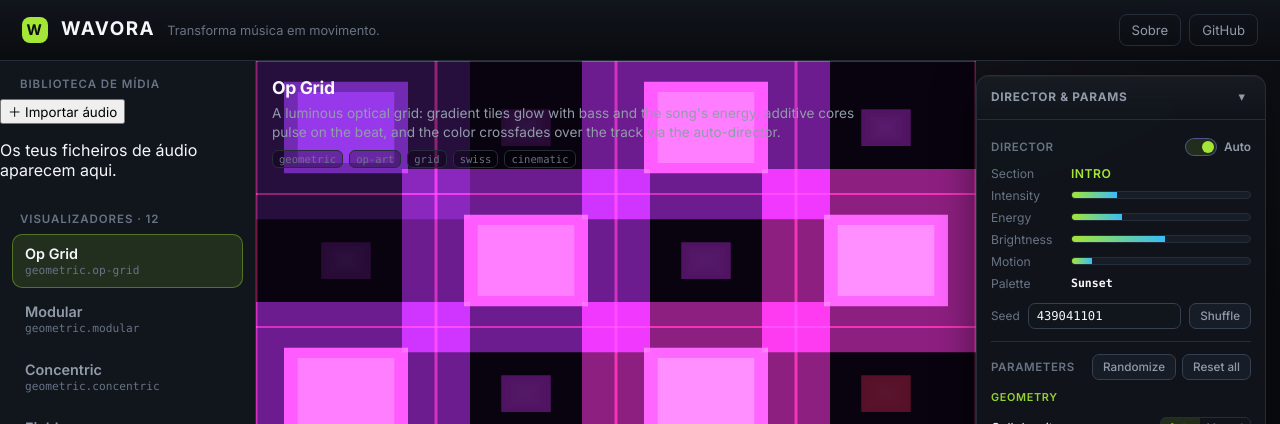
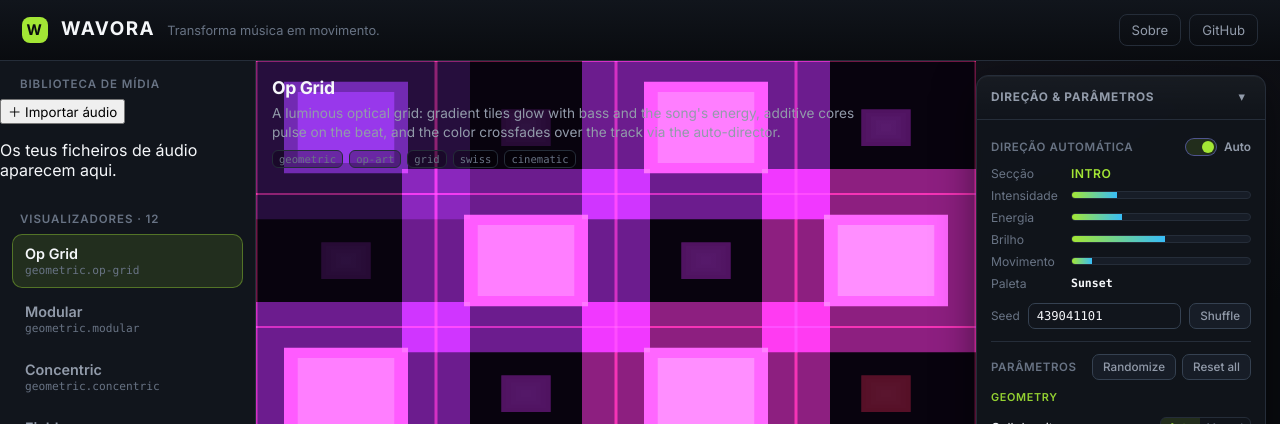
Before and after one commit to monsterdevsocialking/WAVORA, a React (Vite) app in the folder apps/gallery/: page / in a window 1280 px wide. Shown: the top 424 px of the page. Built offline with nearby package versions, Linux system fonts and the light colour scheme.

Commit message:
i18n: localize WAVORA property controls

```diff
--- a/apps/gallery/src/ControlPanel.tsx
+++ b/apps/gallery/src/ControlPanel.tsx
@@ -60,7 +60,7 @@ function groupSchema(
   const order: string[] = [];
   const byGroup = new Map<string, ParamSchema[]>();
   for (const p of schema) {
-    const g = p.group ?? "Parameters";
+    const g = p.group ?? "Parâmetros";
     if (!byGroup.has(g)) {
       byGroup.set(g, []);
       order.push(g);
@@ -203,12 +203,12 @@ export function ControlPanel(props: ControlPanelProps): JSX.Element {
   return (
     <div className={`panel${collapsed ? " collapsed" : ""}`} data-testid="control-panel">
       <div className="panel-header">
-        <span className="panel-title">Director &amp; Params</span>
+        <span className="panel-title">Direção &amp; Parâmetros</span>
         <button
           type="button"
           className="panel-toggle"
           aria-expanded={!collapsed}
-          aria-label={collapsed ? "Expand control panel" : "Collapse control panel"}
+          aria-label={collapsed ? "Expandir painel de propriedades" : "Recolher painel de propriedades"}
           onClick={() => setCollapsed((c) => !c)}
         >
           {collapsed ? "▸" : "▾"}
@@ -220,7 +220,7 @@ export function ControlPanel(props: ControlPanelProps): JSX.Element {
           {/* ---- Director controls + HUD ---- */}
           <section className="panel-section" data-testid="director-hud">
             <div className="panel-section-head">
-              <span>Director</span>
+              <span>Direção automática</span>
               <label className="switch">
                 <input
                   type="checkbox"
@@ -235,25 +235,25 @@ export function ControlPanel(props: ControlPanelProps): JSX.Element {
 
             <div className="hud">
               <div className="hud-row">
-                <span className="hud-key">Section</span>
+                <span className="hud-key">Secção</span>
                 <span className="hud-val hud-section" data-testid="hud-section">
                   {hud ? pretty(hud.section) : "—"}
                 </span>
               </div>
-              <Meter label="Intensity" value={hud?.intensity ?? 0} testid="hud-intensity" />
+              <Meter label="Intensidade" value={hud?.intensity ?? 0} testid="hud-intensity" />
               <Meter
-                label="Energy"
+                label="Energia"
                 value={director ? clamp01(directorEnergy(director)) : 0}
                 testid="hud-energy"
               />
               <Meter
-                label="Brightness"
+                label="Brilho"
                 value={director ? clamp01(director.contrast) : 0}
                 testid="hud-brightness"
               />
-              <Meter label="Motion" value={hud ? clamp01((hud.motion - 0.5) / 1.5) : 0} />
+              <Meter label="Movimento" value={hud ? clamp01((hud.motion - 0.5) / 1.5) : 0} />
               <div className="hud-row">
-                <span className="hud-key">Palette</span>
+                <span className="hud-key">Paleta</span>
                 <span className="hud-val hud-palette" data-testid="hud-palette">
                   {pretty(paletteName)}
                 </span>
@@ -273,7 +273,7 @@ export function ControlPanel(props: ControlPanelProps): JSX.Element {
                   const v = Number(e.target.value);
                   if (Number.isFinite(v)) onSeedChange(v >>> 0);
                 }}
-                aria-label="Director seed"
+                aria-label="Semente da direção"
               />
               <button type="button" className="mini-btn" onClick={shuffleSeed}>
                 Shuffle
@@ -284,7 +284,7 @@ export function ControlPanel(props: ControlPanelProps): JSX.Element {
           {/* ---- Parameter panel ---- */}
           <section className="panel-section">
             <div className="panel-section-head">
-              <span>Parameters</span>
+              <span>Parâmetros</span>
               <div className="param-actions">
                 <button
                   type="button"
@@ -307,7 +307,7 @@ export function ControlPanel(props: ControlPanelProps): JSX.Element {
             </div>
 
             {schema.length === 0 ? (
-              <p className="panel-empty">This preset exposes no parameters.</p>
+              <p className="panel-empty">Este visualizador não disponibiliza parâmetros ajustáveis.</p>
             ) : (
               groups.map(({ group, params }) => (
                 <div className="param-group" key={group}>
@@ -395,7 +395,7 @@ function ParamControl({
             className={`mode-btn${mode === "auto" ? " active" : ""}`}
             onClick={onReset}
             aria-pressed={mode === "auto"}
-            title="Re-bind to the preset's default (audio/director)"
+            title="Restaurar a automação padrão do áudio e da direção"
           >
             Auto
           </button>
```
